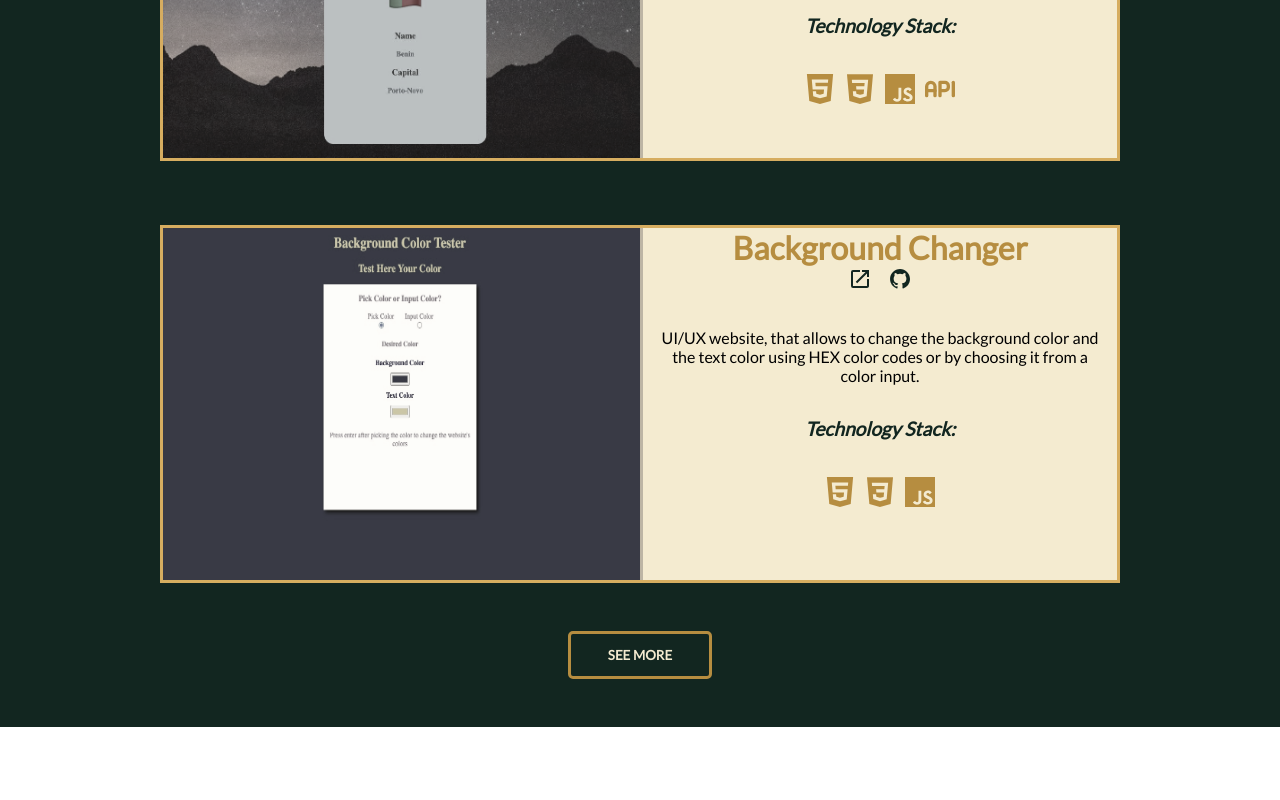
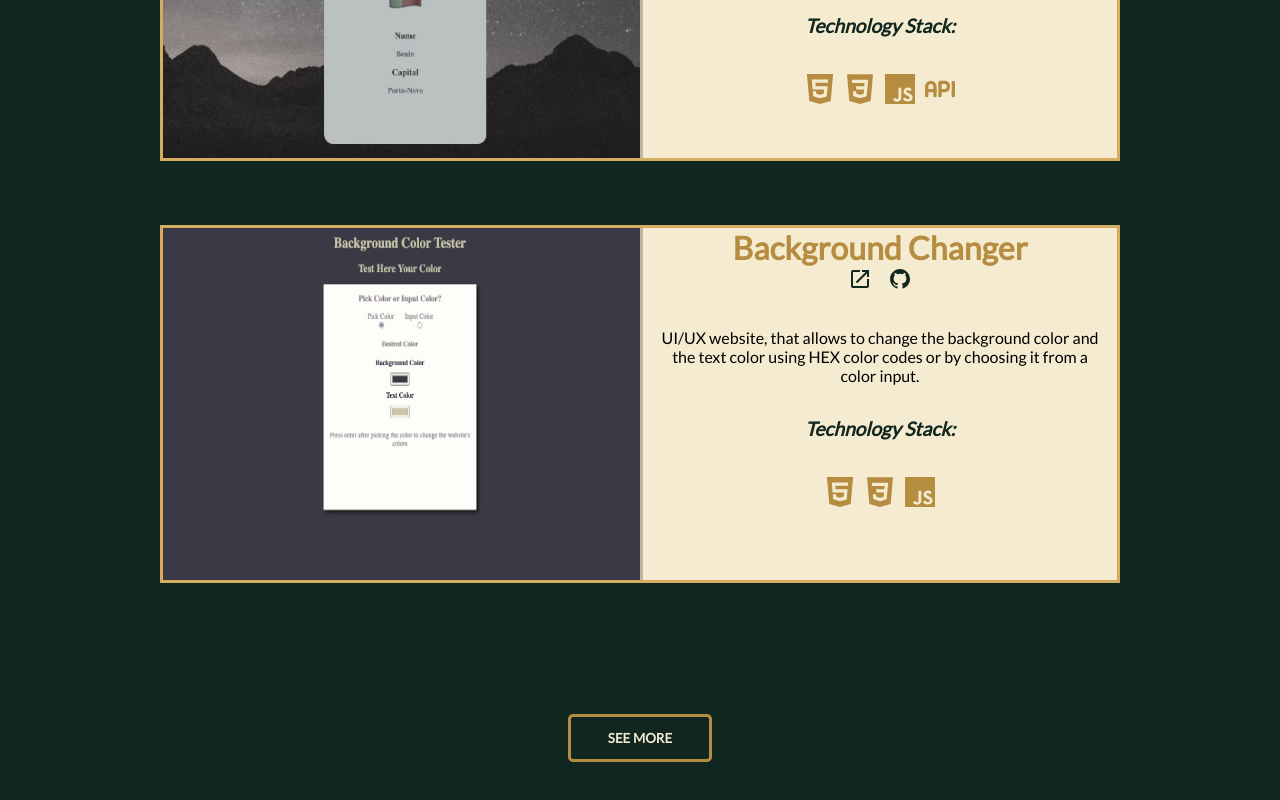
Before and after one commit to renanmbs/personalportfolio, a React (Create React App) app: page /Projects in a window 1280 px wide. Shown: the part 1633-2433 px from the top of the page. Before the commit the page ends 2360 px from the top, so only its background shows below. Built offline with nearby package versions, Linux system fonts and the light colour scheme.

Commit message:
Dec 14 2023

```diff
--- a/src/components/contact/contact.css
+++ b/src/components/contact/contact.css
@@ -87,7 +87,7 @@
     margin: 1rem 0;
 }
 
-@media only screen and (max-width:1023px){
+@media only screen and (max-width:800px){
     #Contact img{
         max-height: 15rem;
     }
@@ -104,3 +104,15 @@
     }
 
 }
+
+@media only screen and (min-width: 800px) {
+    #Contact{
+        min-height: 100vh;
+        max-height: 110vh;
+    }
+
+    .refbox{
+        width: 35rem;
+        height: 10rem;
+    }
+}
--- a/src/components/home/home.css
+++ b/src/components/home/home.css
@@ -79,11 +79,11 @@
     font-size: 3rem;
 }
 
-@media only screen and (max-width:1023px){
+@media only screen and (max-width:800px){
 
     #Home{
-        min-height: 72vh;
-        max-height: 100vh;
+        min-height: 80vh;
+        max-height: 120vh;
     }
 
     #Home .hi{
@@ -117,3 +117,10 @@
     }
 
 }
+
+@media only screen and (min-width: 800px) {
+    #Home{
+        min-height: 84vh;
+        max-height: 100vh;
+    }
+}
--- a/src/components/projects/projects.css
+++ b/src/components/projects/projects.css
@@ -87,6 +87,11 @@
     transform: scale(1.2);
 }
 
+#ext{
+    display: grid;
+    place-items: center;
+}
+
 .see{
     width: 9rem;
     height: 3rem;
@@ -111,7 +116,7 @@
     transform: scale(1);
 }
 
-@media only screen and (max-width:1023px){
+@media only screen and (max-width:800px){
     #proj h2{
         font-size: 1.5rem;
     }
@@ -162,3 +167,13 @@
     }
 
 }
+
+@media only screen and (min-width: 800px) {
+    .card{
+        width: 70rem;
+    }
+
+    .see{
+        margin: 5rem 0;
+    }
+}
--- a/src/components/projects/projects.js
+++ b/src/components/projects/projects.js
@@ -135,6 +135,13 @@ export class Projects extends React.Component{
 
                     </div>
 
+                    <br/>
+
+
+                </div>
+
+                <div id="ext">
+
                     {
                         this.state.show === 1 ? null : <MoreProj />
                     }
@@ -145,10 +152,7 @@ export class Projects extends React.Component{
                         }
                     </button>
 
-
-
                 </div>
-
 
             </div>
         )
```
